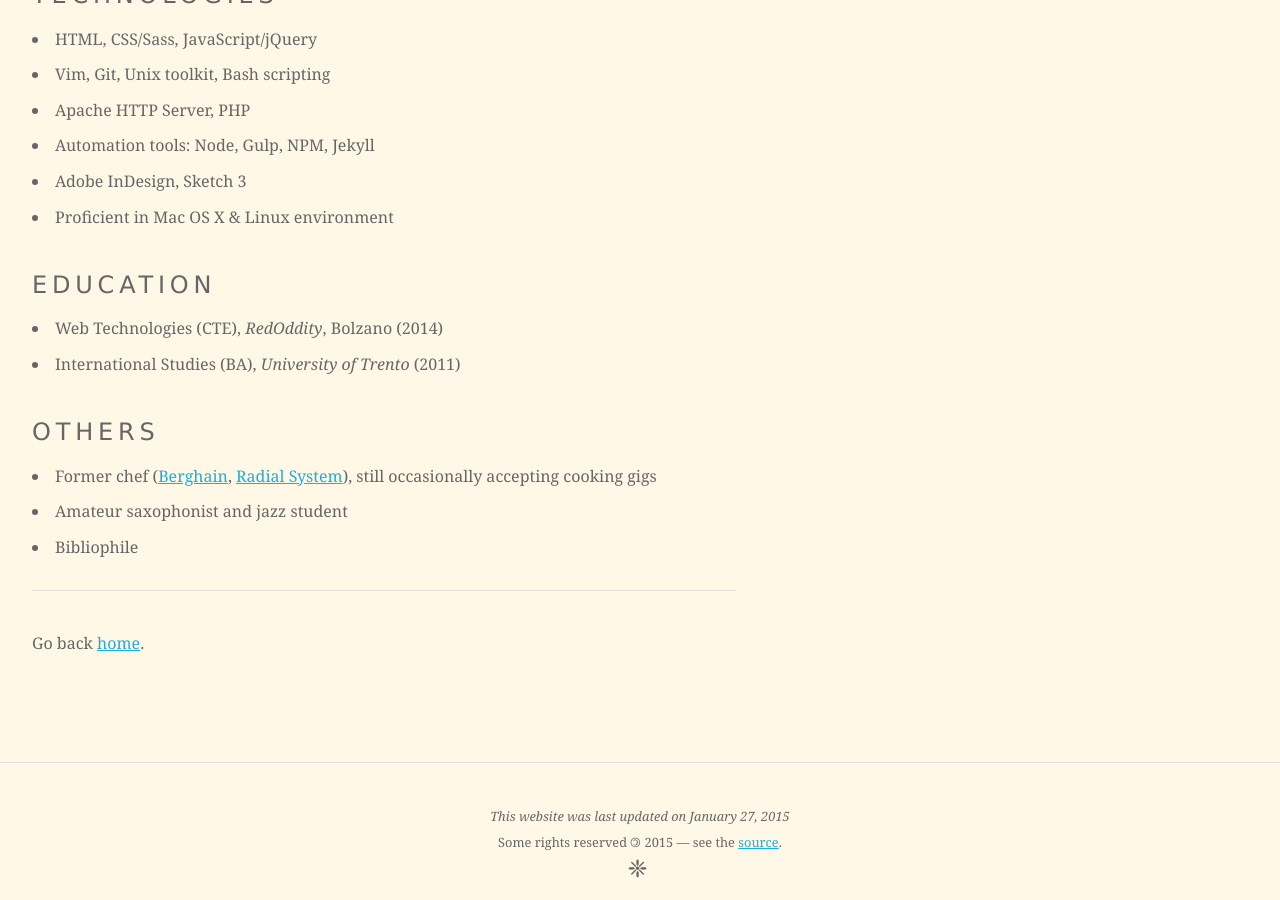
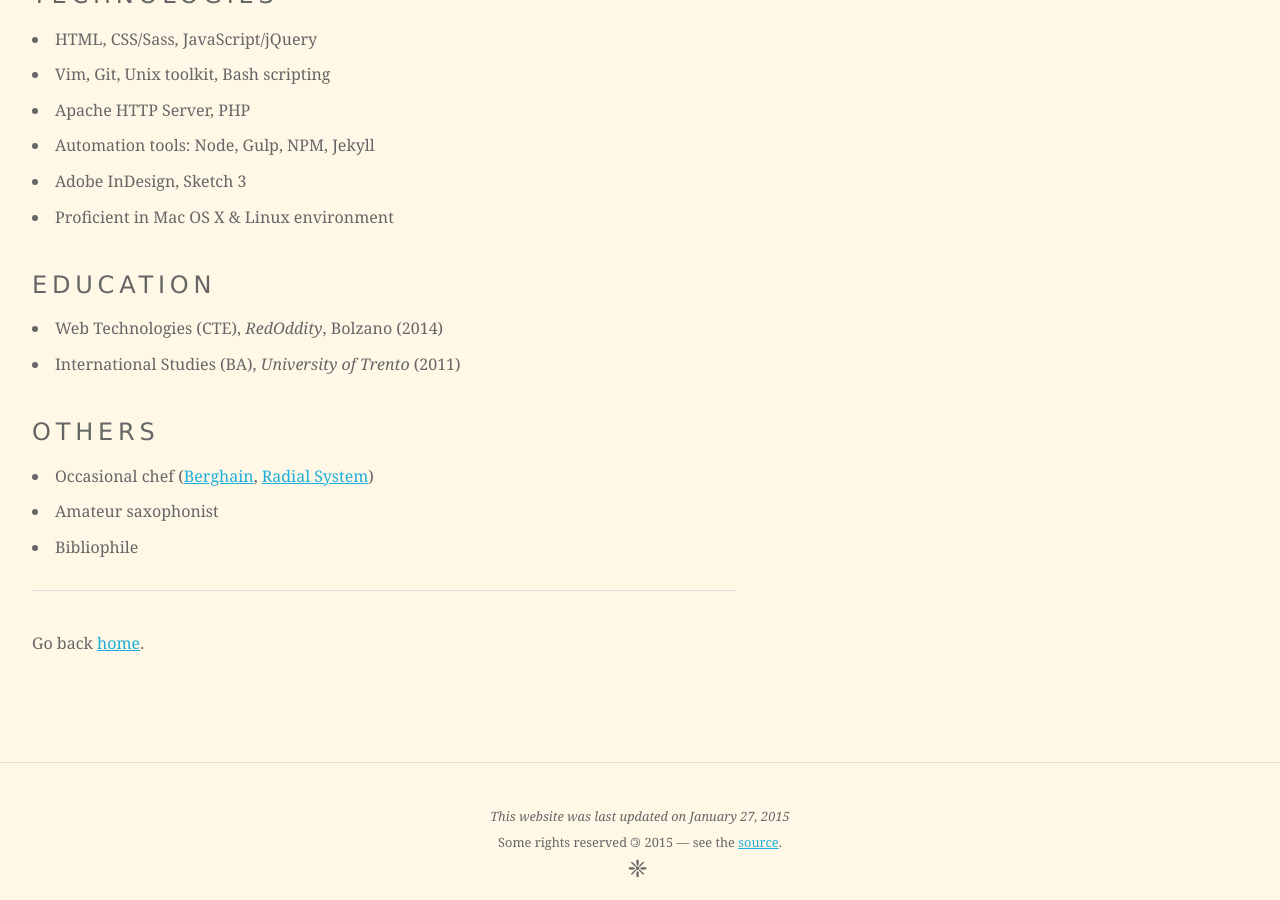
Before and after one commit to mrzool/mrzool.github.io, a Jekyll site: the page built from about/index.md, in a window 1280 px wide and 900 px high, scrolled down 696 px. Built offline with Jekyll 4.4.1, drawn with Linux system fonts in a browser that asks for light colours.

Commit message:
Update index.md

```diff
--- a/about/index.md
+++ b/about/index.md
@@ -35,6 +35,6 @@ Fluent in Italian, English and German.
 
 ### Others
 
-- Former chef ([Berghain](http://www.berghain.de/ "Berghain homepage"), [Radial System](http://www.radialsystem.de "Radial System homepage")), still occasionally accepting cooking gigs
-- Amateur saxophonist and jazz student
+- Occasional chef ([Berghain](http://www.berghain.de/ "Berghain homepage"), [Radial System](http://www.radialsystem.de "Radial System homepage"))
+- Amateur saxophonist
 - Bibliophile
```
